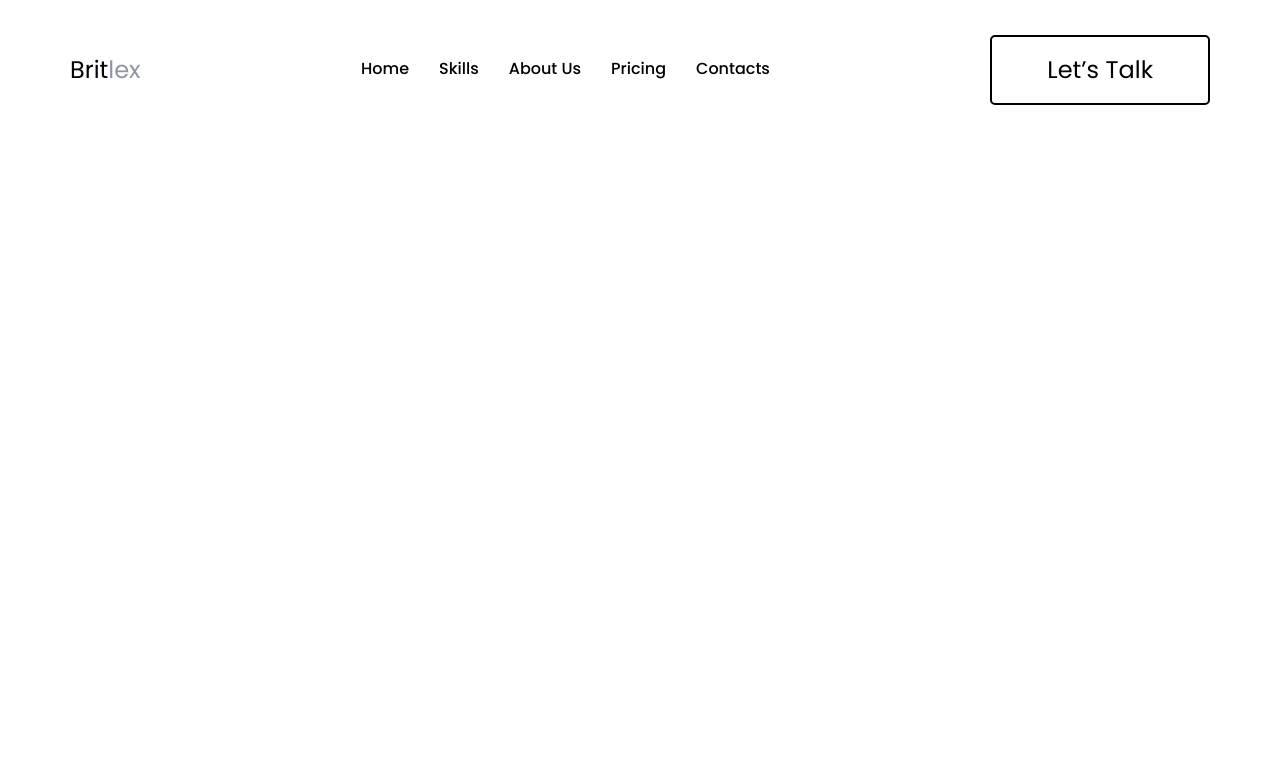
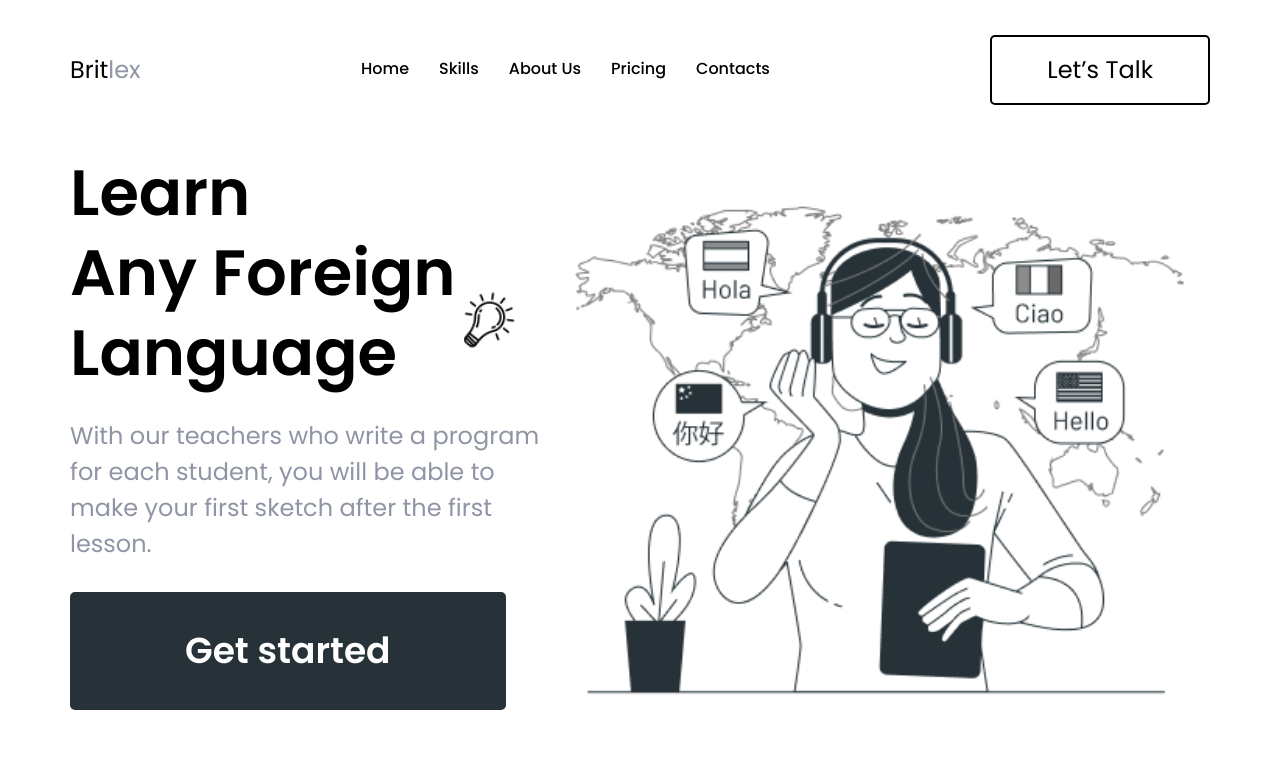
Before and after one commit to ViacheslavBabenko/britlex-project, a website: page index.html in a window 1280 px wide. Drawn offline with nearby package versions, Linux system fonts and the light colour scheme; files that its build step writes are made by us from their sources; files whose address does not match are found by name.

Commit message:
added section intro with all media requests

```diff
--- a/index.html
+++ b/index.html
@@ -38,10 +38,32 @@
       </div>
     </header>
 
-    <main class="main-page"></main>
+    <main class="main-page">
+      <section class="intro">
+        <div class="container intro__container">
+          <picture class="intro__img">
+            <source srcset="./dist/img/intro/intro-2.png" media="(min-width: 575px)" type="image/png" width="424px" />
+            <img class="intro__img" src="./dist/img/intro/intro-1.png" alt="britlex" width="299" height="299" />
+          </picture>
 
+          <div class="intro__description">
+            <img class="light-img" src="./dist/img/intro/light.png" alt="light" width="51" height="51" />
+            <h1 class="intro__title">
+              Learn <br class="new-row" />
+              Any Foreign
+              <br class="new-row" />Language
+            </h1>
+            <p class="intro__subtitle">
+              With our teachers who write a program for each student, you will be able to make your first sketch after
+              the first lesson.
+            </p>
+
+            <a href="" class="intro__btn button button--black">Get started</a>
+          </div>
+        </div>
+      </section>
+    </main>
     <footer class="footer-page"></footer>
-
     <script src="dist/js/main.min.js"></script>
   </body>
 </html>
--- a/src/js/main.js
+++ b/src/js/main.js
@@ -4,7 +4,7 @@ const header = document.querySelector(".header-page");
 
 window.addEventListener("scroll", () => {
   let scrollDistance = window.scrollY;
-  if (scrollDistance >= 140) {
+  if (scrollDistance >= 75) {
     header.classList.add("header-page--fixed");
 
   } else header.classList.remove("header-page--fixed");
@@ -31,6 +31,22 @@ burgerIcon.addEventListener("click", () =>{
 
 })
 
+document.addEventListener("click", (event) => {
+  let target = event.target;
+  let headerMenu = target == menu || menu.contains(target);
+  let burger = target == burgerIcon || target.closest(".burger-icon");
+  let headerMenuActive = target.classList.contains('header-page__menu--link');
+
+  if (headerMenu && !burger && !headerMenuActive && window.screen.availWidth < 993) {
+      menu.classList.toggle("header-page__menu--active");
+      changeBurgerIcon ();
+      body.classList.toggle("body-page__no-scroll");
+  } else if (headerMenuActive && window.screen.availWidth < 993){
+      menu.classList.remove("header-page__menu--active");
+      changeBurgerIcon ();
+      body.classList.remove("body-page__no-scroll");
+  }
+})
 
 window.addEventListener("resize", (event) => {
   if (event.target.screen.availWidth > 993) {
--- a/src/scss/global.scss
+++ b/src/scss/global.scss
@@ -16,8 +16,13 @@ html {
     max-width: 1200px;
     margin-right: auto;
     margin-left: auto;
-    padding-left: 30px;
-    padding-right: 30px;
+    padding-left: 15px;
+    padding-right: 15px;
+
+    @media (min-width: 575px) {
+        padding-left: 30px;
+        padding-right: 30px;
+    }
 }
 
 .button {
@@ -29,3 +34,11 @@ html {
     border: 2px solid $default-color;
     cursor: pointer;
 }
+
+.button--black {
+    background-color: $buttons-color;
+    border: none;
+    color: white;
+    @include text-size (16px,24px);
+    font-weight: 600;
+}
--- a/src/scss/header.scss
+++ b/src/scss/header.scss
@@ -2,11 +2,13 @@
     padding-top: 35px;
     position: fixed;
     width: 100%;
+    z-index: 3;
 
     &--fixed {
-        padding-top: 10px;
-        padding-bottom: 10px;
-        background-color: rgba(4, 4, 4, 0.9);
+        padding-top: 15px;
+        padding-bottom: 15px;
+        background-color: rgb(255, 255, 255);
+        border-bottom: 2px solid $default-color;
 
         @media (min-width: 993px) {
             padding-top: 20px;
@@ -26,8 +28,7 @@
         }
 
            &:hover {
-            transform: scale(1.1);
-            transition: .2s linear;
+            @include btns-hover;
            }
     }
 }
@@ -50,6 +51,10 @@
     &__gray {
         color: $secondary-color;
     }
+
+    &:hover {
+       @include btns-hover;
+       }
 }
 
 
@@ -60,7 +65,7 @@
     right: 0;
     top: 2px;
     cursor: pointer;
-    z-index: 3;
+    z-index: 4;
 
     @media (min-width: 993px) {
         display: none;
@@ -77,6 +82,7 @@
 	transform: translate(-50%, -50%);
     transition: 0.2s linear;
     @include rounding;
+
 
     &:nth-of-type(1) {
         top: calc(50% - 7px);
@@ -114,6 +120,7 @@
     margin-bottom: 0;
     position: fixed;
     top: -100%;
+    z-index: 3;
 
 
     &--active {
@@ -126,7 +133,7 @@
         height: 100%;
         width: 100%;
         padding-left: 50px;
-        background-color: rgba(143, 149, 165, 0.9);
+        background-color: rgba(143, 149, 165, 0.97);
         min-width: 320px;
         @include text-size (26px, 48px);
 
--- /dev/null
+++ b/src/scss/intro.scss
@@ -0,0 +1,155 @@
+.intro {
+    padding-top: 100px;
+    padding-bottom: 50px;
+
+    @media (min-width: 575px) {
+        padding-top: 90px;
+    }
+}
+
+.intro__container {
+    @include flex;
+    flex-direction: column;
+    text-align: center;
+
+    @media (min-width: 768px) {
+        flex-direction: row-reverse;
+        justify-content: space-around;
+        text-align: left;
+    }
+}
+
+.new-row {
+    display: none;
+    @media (min-width: 768px) {
+       display: inline;
+    }
+}
+
+.intro__img {
+
+    @media (min-width: 768px) {
+        min-width: 350px;
+    }
+
+    @media (min-width: 993px) {
+      min-width: 460px;
+    }
+
+    @media (min-width: 1200px) {
+        min-width: 660px;
+      }
+}
+
+.intro__description {
+
+    @media (min-width: 768px) {
+        max-width:340px;
+        position: relative;
+    }
+
+    @media (min-width: 993px) {
+        max-width:425px;
+    }
+
+    @media (min-width: 1200px) {
+        max-width:630px;
+    }
+
+}
+
+.light-img {
+    display: none;
+    @media (min-width: 768px) {
+        display: block;
+        position: absolute;
+        top: 85px;
+        left: 207px;
+    }
+
+    @media (min-width: 993px) {
+        width: 58px;
+        height: 58px;
+        top: 120px;
+        left: 285px;
+    }
+    @media (min-width: 1200px) {
+        width: 85px;
+        height: 85px;
+        top: 141px;
+        left: 374px;
+    }
+}
+
+.intro__title {
+    @include text-size (24px, 36px);
+    font-weight: 600;
+    margin-top: 15px;
+    margin-bottom: 20px;
+
+    @media (min-width: 575px) {
+        @include text-size (34px, 45px);
+        margin-bottom: 25px;
+    }
+
+    @media (min-width: 993px) {
+        @include text-size (48px, 64px);
+    }
+
+    @media (min-width: 1200px) {
+        @include text-size (64px, 80px);
+    }
+}
+
+.intro__subtitle {
+    margin-top: 0;
+    margin-bottom: 35px;
+    @include text-size (12px, 21px);
+    color: $secondary-color;
+
+    @media (min-width: 575px) {
+        @include text-size (16px, 24px);
+        margin-bottom: 60px;
+    }
+
+    @media (min-width: 768px) {
+        margin-bottom: 30px;
+    }
+
+    @media (min-width: 993px) {
+        @include text-size (20px, 30px);
+    }
+
+    @media (min-width: 1200px) {
+        @include text-size (24px, 36px);
+    }
+}
+
+.intro__btn {
+    padding: 18px 95px;
+    display: inline-block;
+
+    @media (min-width: 575px) {
+        @include text-size (18px, 27px);
+        padding-top: 24px;
+        padding-bottom: 24px;
+    }
+
+    &:hover {
+        @include btns-hover;
+    }
+
+    @media (min-width: 768px) {
+        padding: 20px 65px;
+    }
+
+    @media (min-width: 993px) {
+        padding: 22px 80px;
+        @include text-size (24px, 36px);
+    }
+
+    @media (min-width: 1200px) {
+        padding: 32px 115px;
+        @include text-size (36px, 54px);
+    }
+}
--- a/src/scss/mixins.scss
+++ b/src/scss/mixins.scss
@@ -20,3 +20,9 @@
     border-bottom-left-radius:$bl;
     border-bottom-right-radius:$br;
 }
+
+@mixin btns-hover {
+        transform: scale(1.1);
+        transition: .2s linear;
+
+}
--- a/src/scss/style.scss
+++ b/src/scss/style.scss
@@ -3,3 +3,4 @@
 @import "./normalize";
 @import "./global";
 @import "./header";
+@import "./intro";
--- a/src/scss/vars.scss
+++ b/src/scss/vars.scss
@@ -1,3 +1,4 @@
 $main-font: 'Poppins', sans-serif;
 $default-color: #000000;
 $secondary-color: #8F95A5;
+$buttons-color: #263238;
```
Also changed, not shown: src/img/intro/intro-1.png (added), src/img/intro/intro-2.png (added), src/img/intro/intro-3.png (added), src/img/intro/light.png (added).
